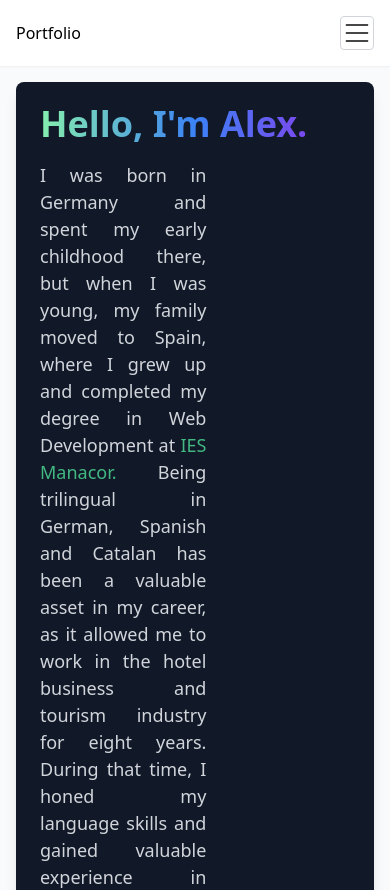
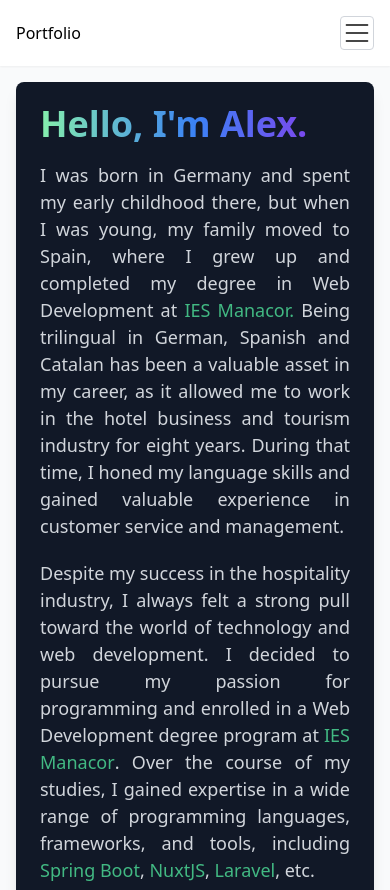
Before and after one commit to Baumwollgarn/portfolio-nuxt, a Nuxt app: page /about in a window 390 px wide. Shown: the top 890 px of the page. Built offline with nearby package versions, Linux system fonts and the light colour scheme.

Commit message:
Layout changes

```diff
--- a/pages/about.vue
+++ b/pages/about.vue
@@ -1,8 +1,8 @@
 <template>
     <div class="bg-gray-900 rounded-lg shadow-lg p-6 text-gray-300">
         <h2 class="bg-gradient-to-r from-green-300 via-blue-500 to-purple-600 bg-clip-text text-3xl font-extrabold text-transparent mb-4">{{ $t('about.title') }}</h2>
-        <div class="lg:columns-2 flex items-center">
-            <div class="col pr-5 text-justify">
+        <div class="lg:columns-2 lg:flex items-center">
+            <div class="col lg:pr-5 text-justify">
                 <p v-html="$t('about.first')" class="mb-4"></p>
                 <p v-html="$t('about.second')" class="mb-4"></p>
                 <p v-html="$t('about.third')" class="mb-4"></p>
--- a/pages/projects/index.vue
+++ b/pages/projects/index.vue
@@ -1,10 +1,10 @@
 <template>
-    <div class="py-12 bg-gray-900 rounded-lg shadow-lg p-6 text-gray-300">
+    <div class="py-12 bg-gray-900 rounded-lg shadow-lg lg:p-6 text-gray-300">
         <div class="container mx-auto px-4">
             <h2 class="text-3xl font-bold mb-8 bg-gradient-to-r from-green-300 via-blue-500 to-purple-600 bg-clip-text text-transparent">{{ $t('projects.title') }}</h2>
             <div class="gap-8 flex justify-center">
                 <!-- First project -->
-                <div class="bg-white w-1/2 rounded-lg shadow-lg p-6">
+                <div class="bg-white lg:w-1/2 rounded-lg shadow-lg p-6">
                     <div class="flex items-center justify-center mb-4">
                         <img src="/logo.png" alt="Project 1 logo" class="h-32 w-32">
                     </div>
```
